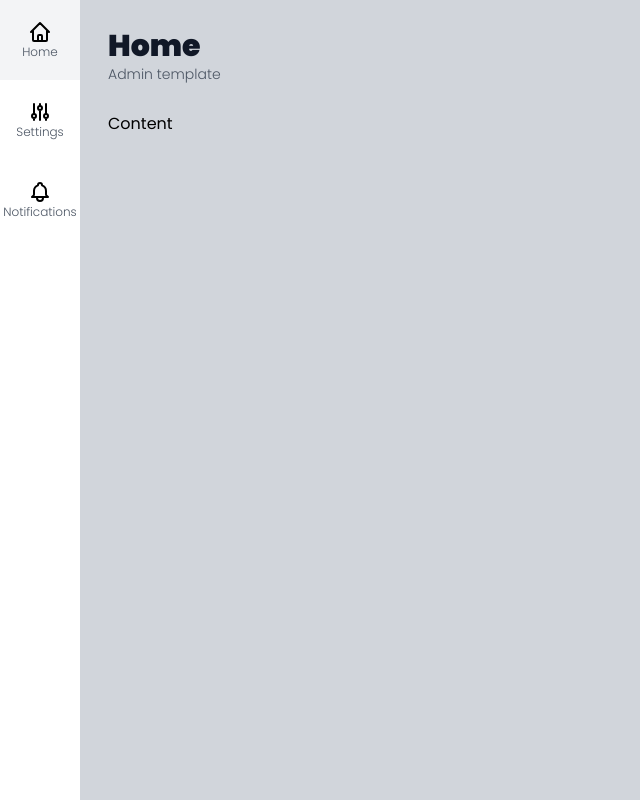
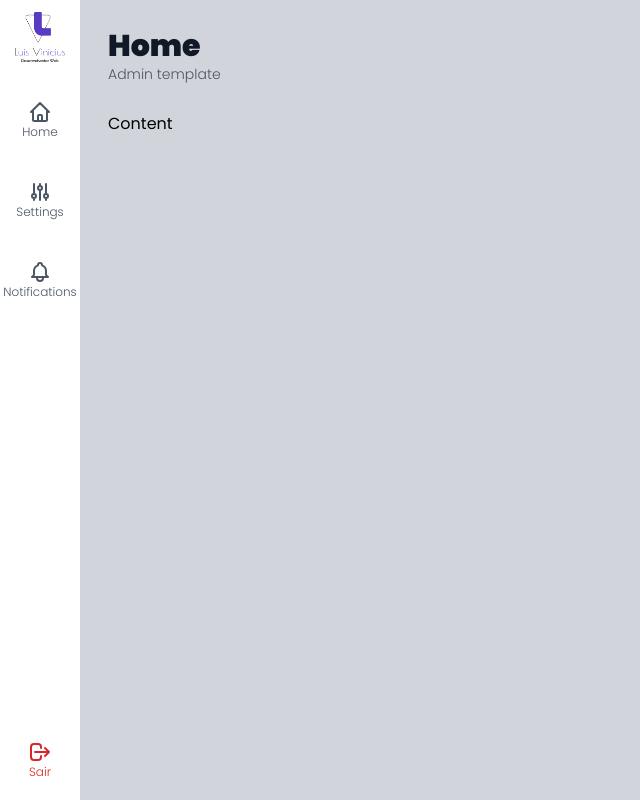
Before and after one commit to capelaum/admin-template, a Next.js app: page / in a window 1280 px wide. Shown: the whole page, without its empty margins (0-640 px from the left). Built offline with nearby package versions, Linux system fonts and the light colour scheme.

Commit message:
Sidebar: Logo + Logout

```diff
--- a/src/components/icons/index.tsx
+++ b/src/components/icons/index.tsx
@@ -50,3 +50,20 @@ export const IconNotifications = (
     />
   </svg>
 )
+
+export const IconLogout = (
+  <svg
+    className="w-6 h-6"
+    fill="none"
+    stroke="currentColor"
+    viewBox="0 0 24 24"
+    xmlns="http://www.w3.org/2000/svg"
+  >
+    <path
+      strokeLinecap="round"
+      strokeLinejoin="round"
+      strokeWidth={2}
+      d="M17 16l4-4m0 0l-4-4m4 4H7m6 4v1a3 3 0 01-3 3H6a3 3 0 01-3-3V7a3 3 0 013-3h4a3 3 0 013 3v1"
+    />
+  </svg>
+)
--- /dev/null
+++ b/src/components/template/Logo.tsx
@@ -0,0 +1,14 @@
+import Image from 'next/image'
+
+interface LogoProps {
+  alt: string
+  src: StaticImageData
+}
+
+export function Logo({ alt, src }: LogoProps) {
+  return (
+    <div>
+      <Image src={src} alt={alt} width={50} height={50} />
+    </div>
+  )
+}
--- a/src/components/template/Sidebar.tsx
+++ b/src/components/template/Sidebar.tsx
@@ -1,10 +1,25 @@
-import { IconHome, IconNotifications, IconSettings } from 'components/icons'
+import capelaum_logo from '@public/capelaum_logo.png'
+import {
+  IconHome,
+  IconLogout,
+  IconNotifications,
+  IconSettings,
+} from 'components/icons'
+import { Logo } from './Logo'
 import { SidebarItem } from './SidebarItem'
 
 export function Sidebar() {
   return (
-    <aside>
-      <ul>
+    <aside className="flex flex-col">
+      <div
+        className="
+          w-20 h-20
+          flex flex-col items-center justify-center
+        "
+      >
+        <Logo src={capelaum_logo} alt="Logo de Luís Vinicius Capelletto" />
+      </div>
+      <ul className="flex-grow">
         <SidebarItem url="/" text="Home" icon={IconHome} />
         <SidebarItem url="/settings" text="Settings" icon={IconSettings} />
         <SidebarItem
@@ -13,6 +28,14 @@ export function Sidebar() {
           icon={IconNotifications}
         />
       </ul>
+      <ul className="">
+        <SidebarItem
+          text="Sair"
+          icon={IconLogout}
+          onClick={() => console.log('Logout')}
+          className="text-red-600 hover:bg-red-400 hover:text-white transition-all duration-250"
+        />
+      </ul>
     </aside>
   )
 }
--- a/src/components/template/SidebarItem.tsx
+++ b/src/components/template/SidebarItem.tsx
@@ -2,18 +2,29 @@ import Link from 'next/link'
 import { ReactNode } from 'react'
 
 interface SidebarItemProps {
-  url: string
   text: string
   icon: ReactNode
+  url?: string
+  onClick?: (e: any) => void
+  className?: string
 }
 
-export function SidebarItem({ url, text, icon }: SidebarItemProps) {
+export function SidebarItem({
+  text,
+  icon,
+  url,
+  onClick,
+  className,
+}: SidebarItemProps) {
   return (
-    <li className="hover:bg-gray-100 ">
-      <Link href={url} passHref>
+    <li
+      className={`hover:bg-gray-100 text-gray-600 ${className}`}
+      onClick={onClick}
+    >
+      <Link href={url ?? '#'} passHref>
         <a className="flex flex-col justify-center items-center h-20 w-20">
           {icon}
-          <span className="text-xs font-light text-gray-600">{text}</span>
+          <span className="text-xs font-light">{text}</span>
         </a>
       </Link>
     </li>
--- a/tsconfig.json
+++ b/tsconfig.json
@@ -1,6 +1,9 @@
 {
   "compilerOptions": {
     "baseUrl": "src",
+    "paths": {
+      "@public/*": ["../public/*"]
+    },
     "target": "es5",
     "lib": ["dom", "dom.iterable", "esnext"],
     "allowJs": true,
```
Also changed, not shown: public/capelaum_logo.png (added).
